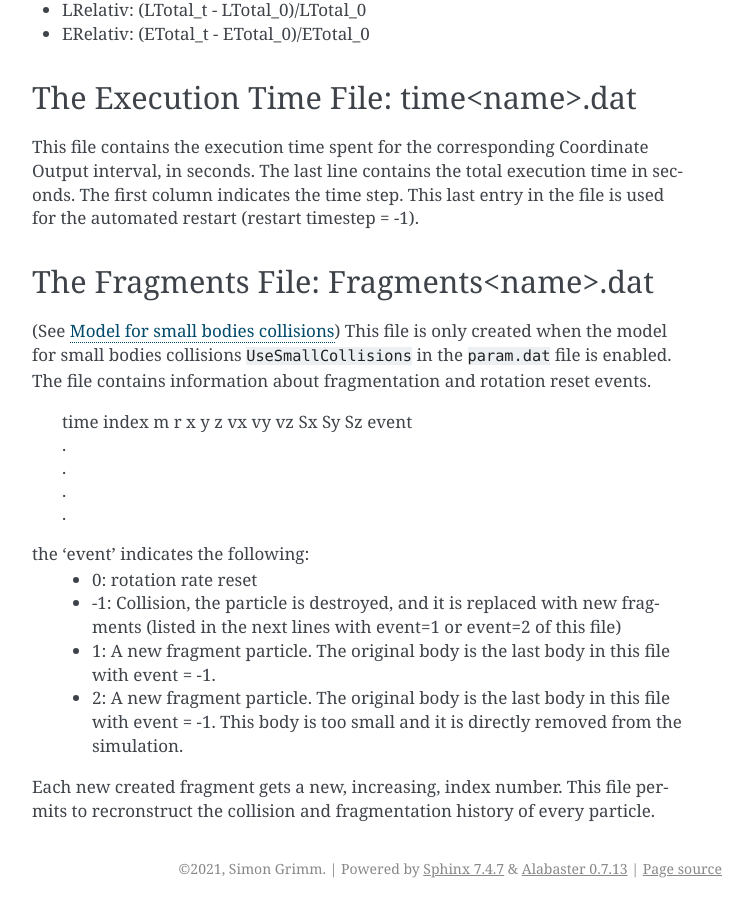
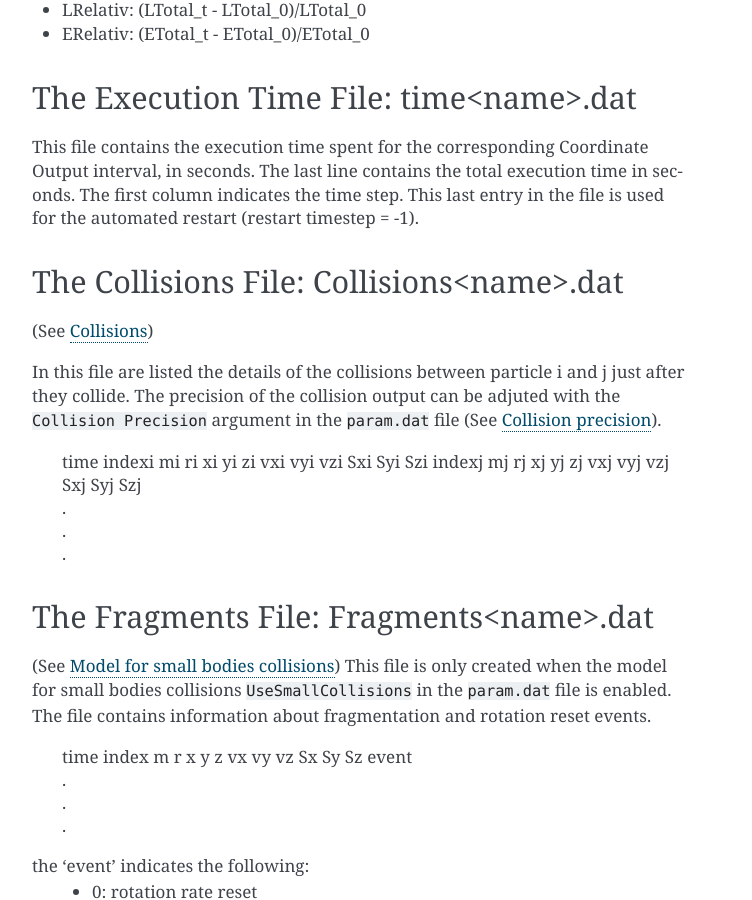
Before and after one commit to vinfreecs/genga, a Sphinx documentation site: the page built from docs/Files.rst, in a window 1280 px wide and 900 px high, scrolled down 1123 px. Shown: the whole window, without its empty margins (388-1140 px from the left). Built offline with Sphinx 7.4.7, drawn with Linux system fonts in a browser that asks for light colours; some of the changed text lies outside the part shown.

Commit message:
improved Collision Precision

```diff
--- a/docs/Files.rst
+++ b/docs/Files.rst
@@ -54,6 +54,23 @@ This file contains the execution time spent for the corresponding Coordinate Out
 The first column indicates the time step. This last entry in the file is used for the automated restart (restart timestep = -1).
 
 
+.. _CollisionsFile:
+
+The Collisions File: Collisions<name>.dat
+-----------------------------------------
+(See :ref:`Collisions`)
+
+In this file are listed the details of the collisions between particle i and j just after they collide.
+The precision of the collision output can be adjuted with the :literal:`Collision Precision` argument in the :literal:`param.dat` file
+(See :ref:`CollisionPrecision`).
+
+    | time indexi mi ri xi yi zi vxi vyi vzi Sxi Syi Szi indexj mj rj xj yj zj vxj vyj vzj Sxj Syj Szj
+    | .
+    | .
+    | .
+
+
+
 .. _FragmentsFile:
 
 The Fragments File: Fragments<name>.dat
@@ -66,7 +83,6 @@ This file is only created when the model for small bodies collisions :literal:`U
     | .
     | .
     | .
-    | .
 
 the 'event' indicates the following:
  -  0: rotation rate reset
--- a/docs/index.rst
+++ b/docs/index.rst
@@ -25,6 +25,7 @@ Options
 .. toctree::
    :maxdepth: 2
 
+   Collisions.rst
    SerialGrouping.rst
 
 
```
Also changed, not shown: README.md (+2 -0 lines), docs/Collisions.rst (added, +94 -0 lines), docs/Param.rst (+21 -3 lines), docs/plots/Collision.png (added), 10 other files.
